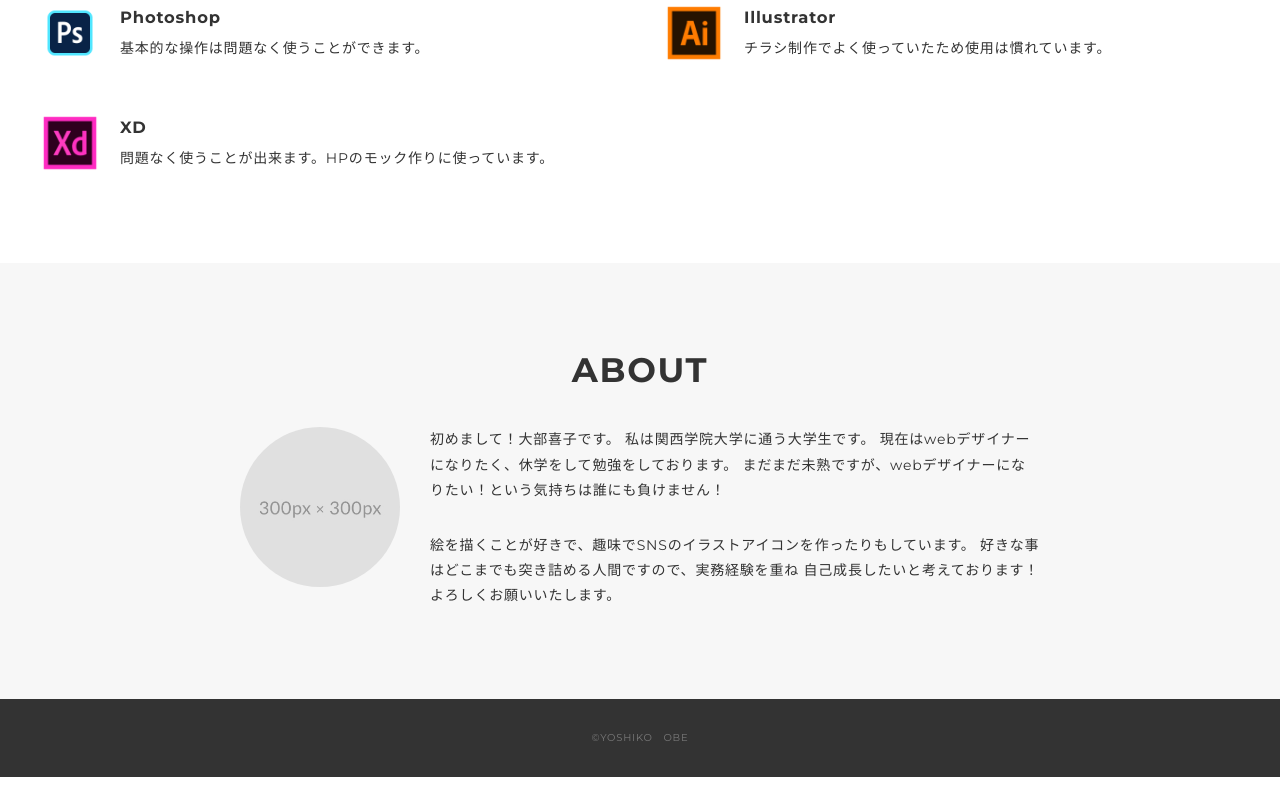
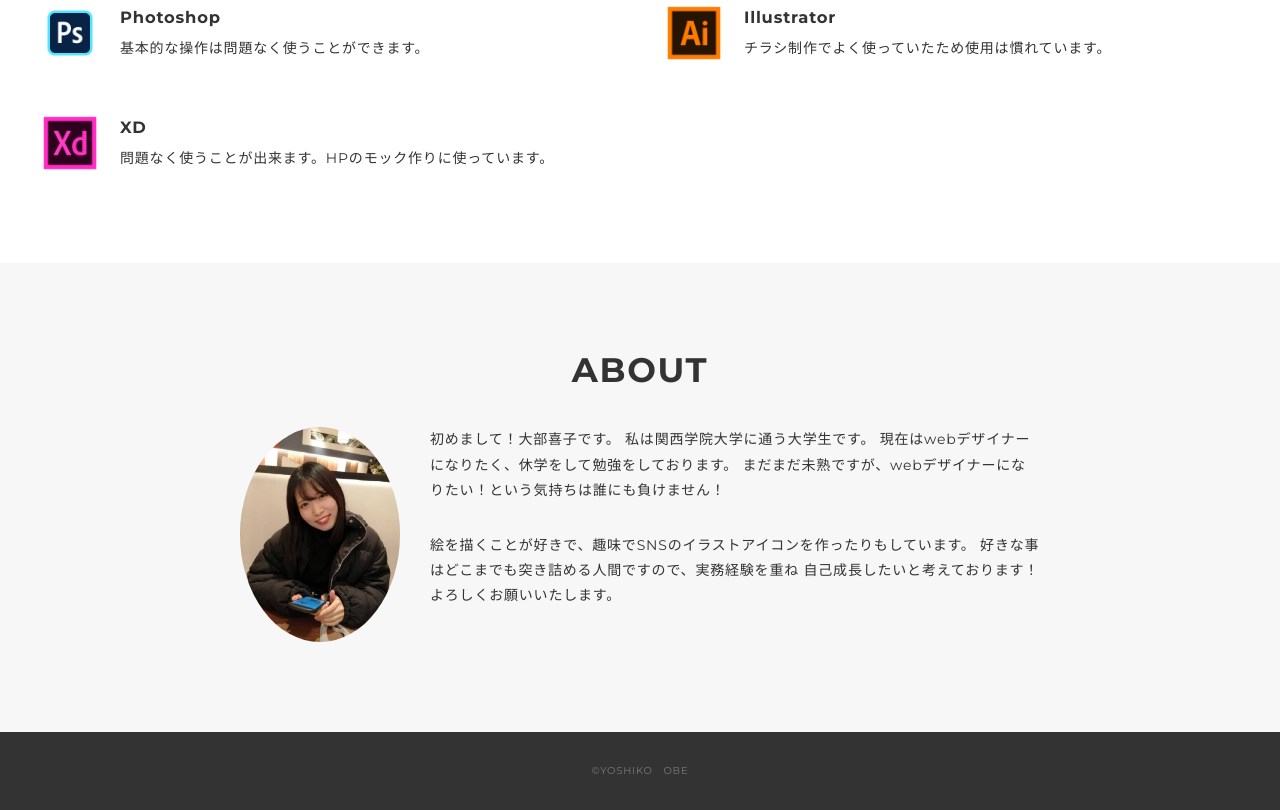
Before and after one commit to YoshikoOB/Portfolio, a plain HTML site: page index.html in a window 1280 px wide. Shown: the part 2008-2818 px from the top of the page. Before the commit the page ends 2785 px from the top, so only its background shows below. Drawn offline with nearby package versions, Linux system fonts and the light colour scheme.

Commit message:
Add files via upload

```diff
--- a/css/style.css
+++ b/css/style.css
@@ -459,6 +459,7 @@ li {
   }
   .profile-img {
     width: 150px;
+
     margin: 0 auto;
     margin-bottom: 25px;
   }
--- a/index.html
+++ b/index.html
@@ -145,7 +145,7 @@
           <h2 class="title">ABOUT</h2>
           <div class="profile">
             <p class="profile-img">
-              <img src="img/profile.jpg" alt="">
+              <img src="img/me.jpg" alt="">
             </p>
             <div class="profile-body">
               <p>
```
Also changed, not shown: img/me.jpg (added).
